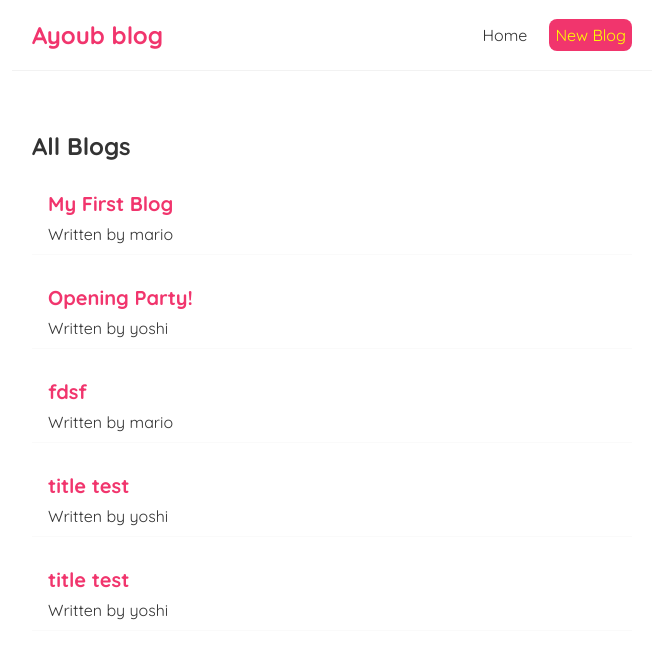
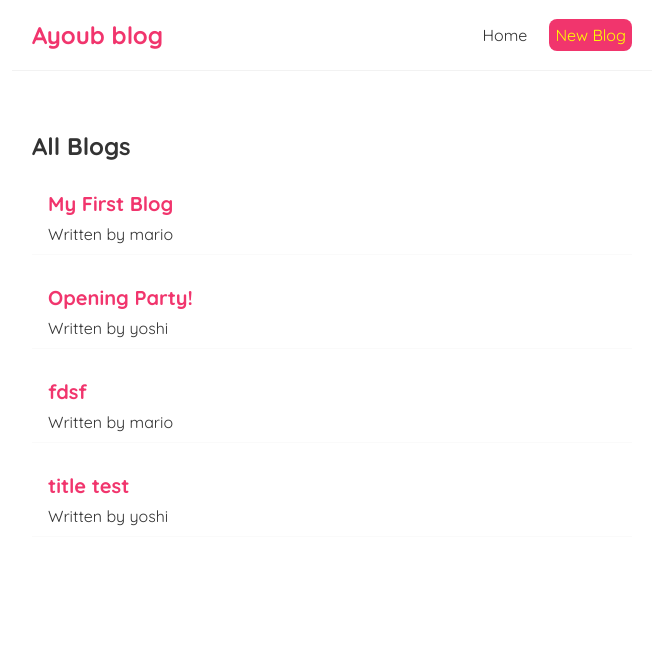
Before and after one commit to AyoubELOUAIZI/react-basic, a React (Create React App) app: page / in a window 1280 px wide. Shown: the top 658 px of the page, without its empty margins (308-971 px from the left). Built offline with nearby package versions, Linux system fonts and the light colour scheme; data requests are answered from the project's data file.

Commit message:
notfound page

```diff
--- a/data/db.json
+++ b/data/db.json
@@ -23,12 +23,6 @@
       "body": "body ddddddddddddddddd",
       "author": "yoshi",
       "id": 4
-    },
-    {
-      "title": "title test",
-      "body": "body ddddddddddddddddd",
-      "author": "yoshi",
-      "id": 5
     }
   ]
 }
--- a/src/App.js
+++ b/src/App.js
@@ -3,6 +3,7 @@
 import { BrowserRouter as Router, Route, Routes, } from 'react-router-dom'
 import Create from './components/Create';
 import BlogDetails from './components/BlogDetails';
+import NotFound from './components/NotFound';
 
 function App() {
   return (
@@ -20,6 +21,7 @@
             <Route index element={<Home />} />
             <Route path='/' element={<Home />} />
             <Route path='/create' element={<Create />} />
+            <Route path='*' element={<NotFound />} />
             <Route path='/blogs/:id' element={<BlogDetails />} />
 
           </Routes>
--- a/src/components/BlogDetails.js
+++ b/src/components/BlogDetails.js
@@ -1,10 +1,18 @@
-import { useParams } from "react-router-dom";
+import {  useParams } from "react-router-dom";
 import useFetch from "./useFetch";
 
 const BlogDetails = () => {
     const { id } = useParams();
     const { error, isloading, data: blog } = useFetch('http://localhost:7000/blogs/'+id);
 
+    const handelClick=()=>{
+        fetch('http://localhost:7000/blogs/' + blog.id, {
+            method: 'DELETE',
+        }).then(() => {
+            console.log(`blog ${blog.id} has been deleted`);
+
+        });
+    }
 
     return (
         <div className="blog-details">
@@ -16,6 +24,7 @@
                     <h2>{blog.title}</h2>
                     <p>Written by {blog.author}</p>
                     <div>{blog.body}</div>
+                    <button onClick={handelClick}>Delete blog</button>
                 </article>
             )}
 
--- a/src/components/Create.js
+++ b/src/components/Create.js
@@ -1,11 +1,14 @@
 import { useState } from "react";
+// import { useHistory } from "react-router-dom";
+
+
 
 const Create = () => {
     const [title, setTitle] = useState('');
     const [body, setBody] = useState('');
     const [author, setAuthor] = useState('mario');
     const [isloading, setIsloading] = useState(false);
-
+    // const history=useHistory();
 
     const handleSubmit = (e) => {
         e.preventDefault();
@@ -19,6 +22,7 @@
         }).then(() => {
             console.log('new blog added');
             setIsloading(false);
+        //    history.push('/');\
         })
     }
 
--- /dev/null
+++ b/src/components/NotFound.js
@@ -0,0 +1,13 @@
+import { Link } from "react-router-dom"
+
+const NotFound = () => {
+    return (
+        <div className="not-found">
+            <h2>Sorry</h2>
+            <p>That page cannot be found</p>
+            <Link to="/">Back to the homepage...</Link>
+        </div>
+    );
+}
+
+export default NotFound;
```
